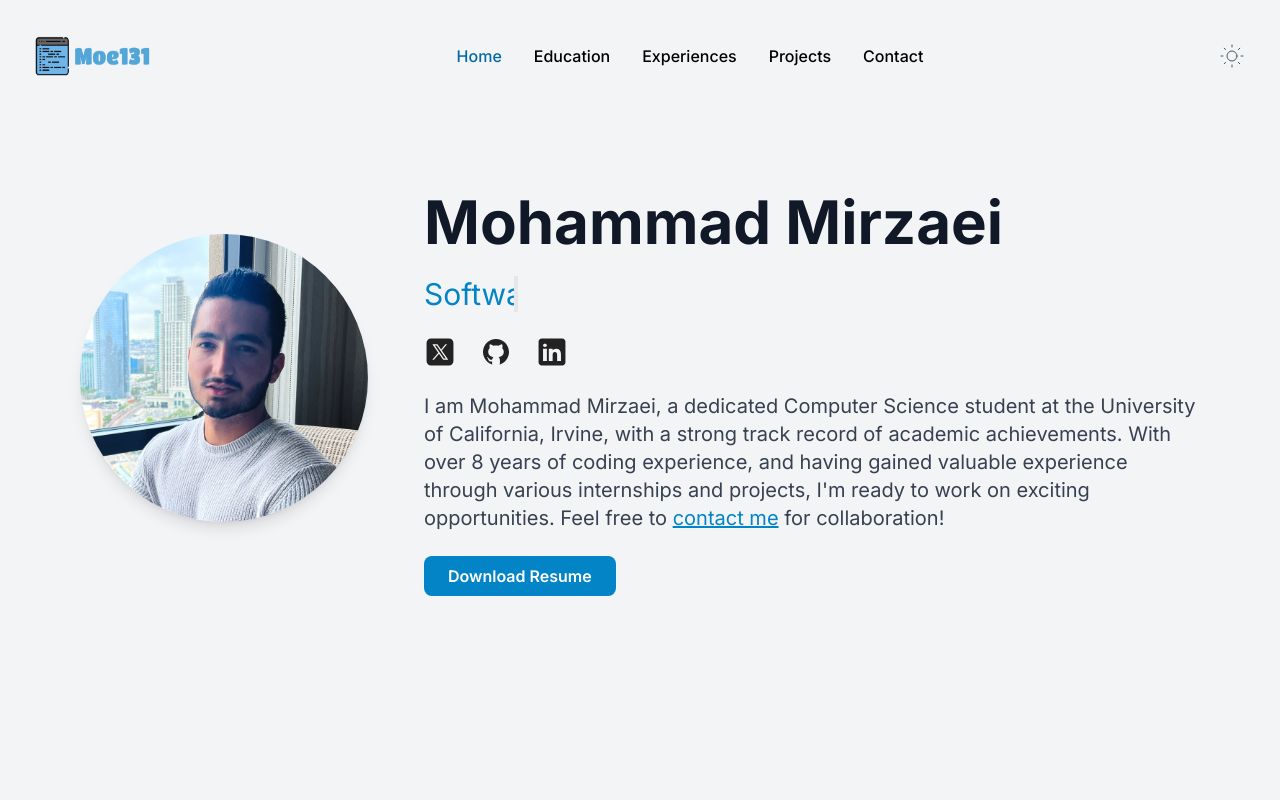
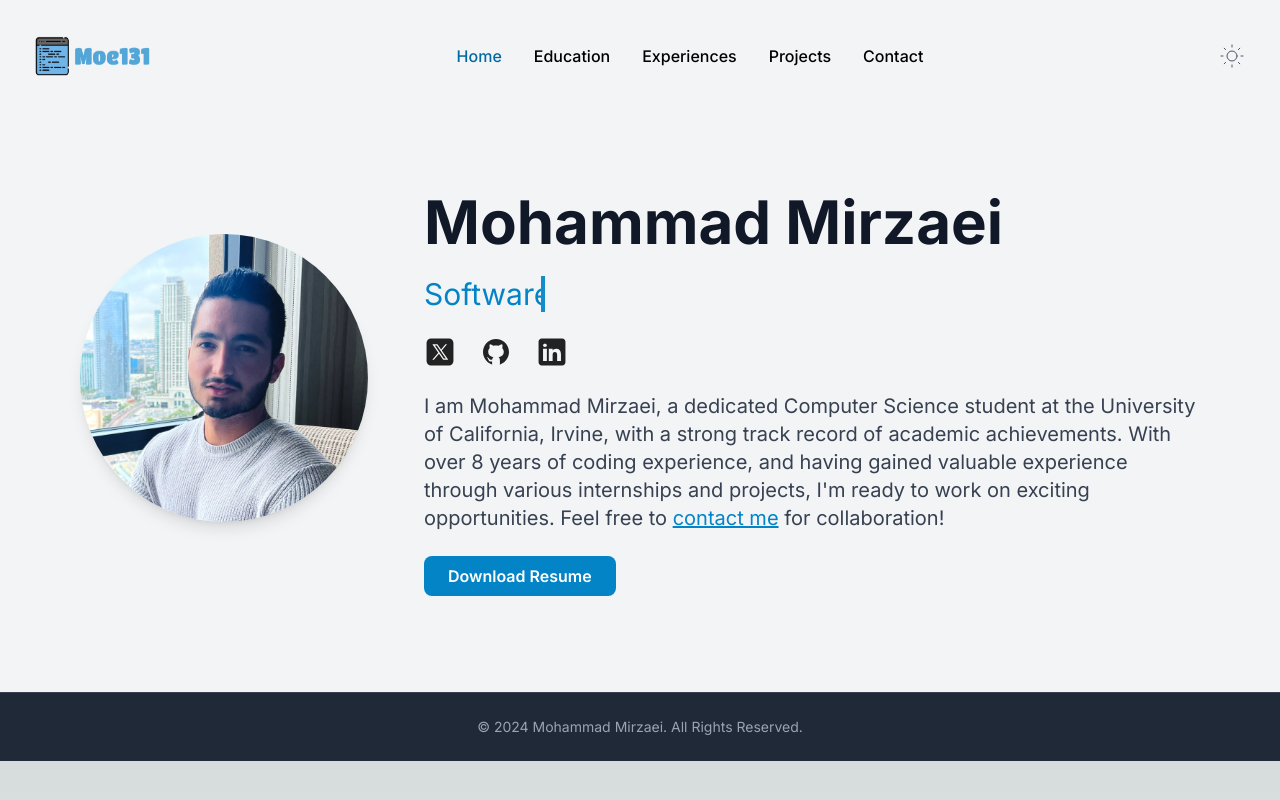
Before and after one commit to Moe131/moe131.github.io, a Next.js app: page / in a window 1280 px wide. Shown: the top 800 px of the page. Built offline with nearby package versions, Linux system fonts and the light colour scheme.

Commit message:
height fixed

```diff
--- a/src/app/page.tsx
+++ b/src/app/page.tsx
@@ -5,7 +5,7 @@ import { usePathname } from "next/navigation";
 export default function Home() {
 
   return (
-    <main className="min-h-screen bg-gray-100 border-gray-200 dark:bg-gray-900">
+    <main className="lg:max-h-screen bg-gray-100 border-gray-200 dark:bg-gray-900">
       <Hero />
     </main>
   );
--- a/src/components/Hero/page.tsx
+++ b/src/components/Hero/page.tsx
@@ -15,7 +15,7 @@ export default function Hero() {
     const { theme, setTheme } = useTheme()
 
     return (
-        <section id="hero" className="self-auto flex flex-col md:flex-row items-center justify-center md:gap-14 bg-gray-100 dark:bg-gray-900 p-6 pb-12 md:p-10 lg:p-20">
+        <section id="hero" className="self-auto flex flex-col md:flex-row items-center justify-center md:gap-14 bg-gray-100 dark:bg-gray-900 p-10 md:p-20 lg:pb-24  ">
             <div className="w-56 h-56 md:w-80 md:h-80 md:min-w-72 mb-6 md:mb-0">
                 <Image className="rounded-full object-cover shadow-lg" src={heroImg} alt="Mohammad Mirzaei Profile Picture" />
              </div>
```
